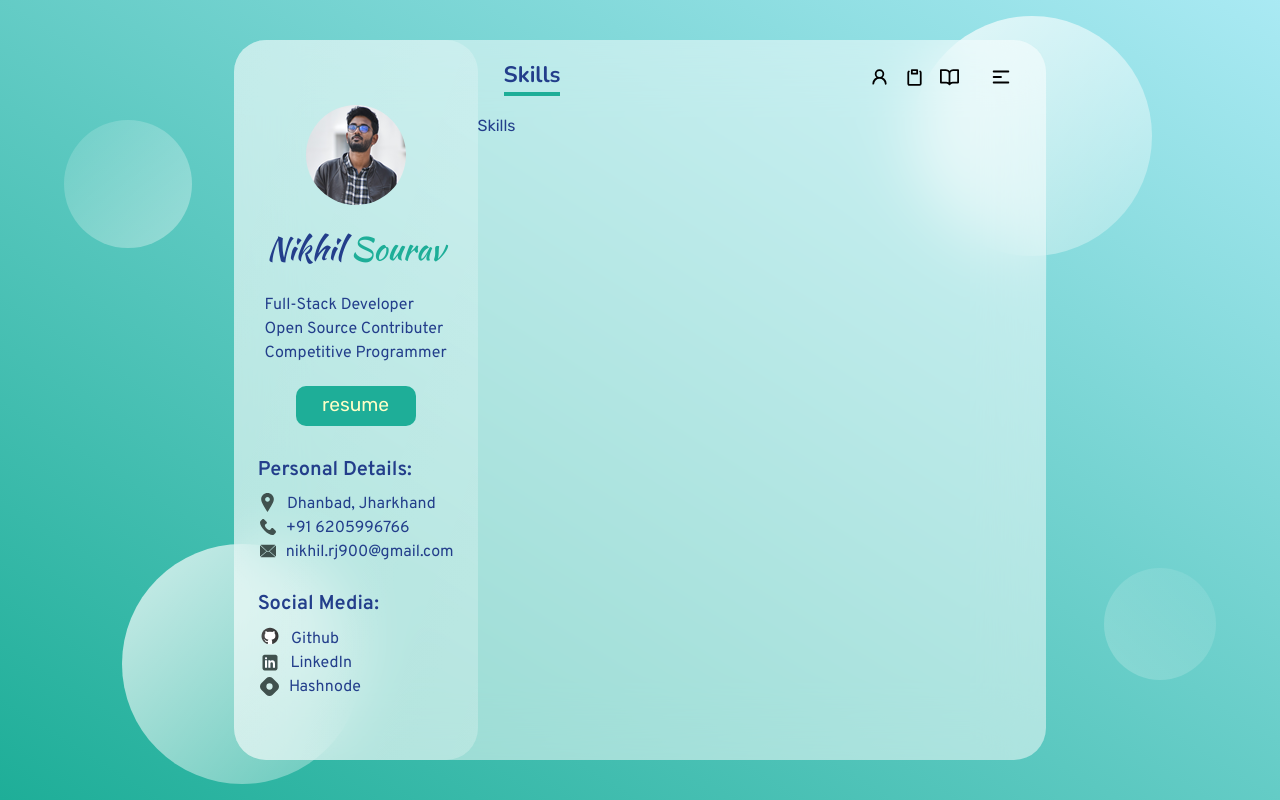
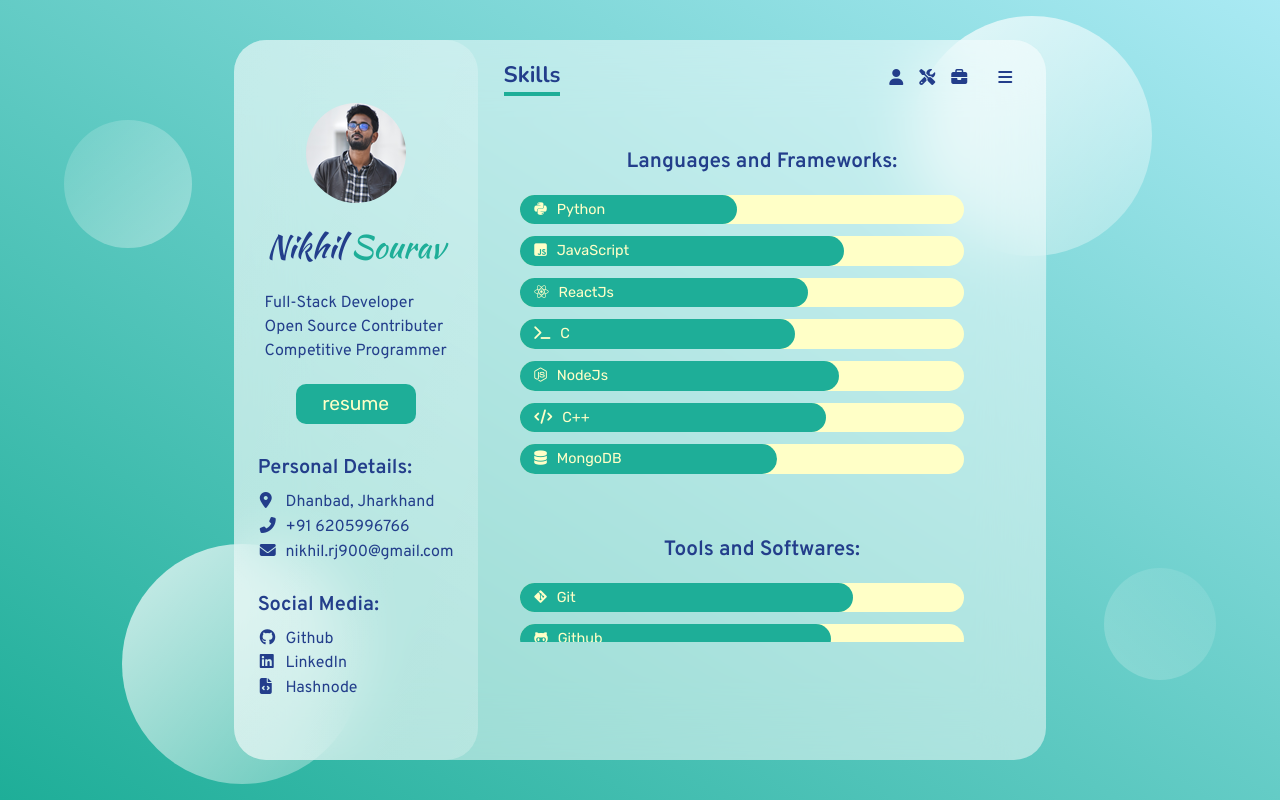
Before and after one commit to nikhilsourav/portfolio, a React (Create React App) app: page /Skills in a window 1280 px wide. Both pictures are taken after a click on the button 1001 px from the left and 77 px from the top of the page. Built offline with nearby package versions, Linux system fonts and the light colour scheme.

Commit message:
replaced icons with fontawesome added skills section

```diff
--- a/public/index.html
+++ b/public/index.html
@@ -19,6 +19,9 @@
   <noscript>You need to enable JavaScript to run this app.</noscript>
   <div id="root"></div>
 
+
+  <!-- font awesome -->
+  <script src="https://kit.fontawesome.com/4a6a3b8743.js" crossorigin="anonymous"></script>
 </body>
 
 </html>
--- a/src/components/Navbar/Navbar.css
+++ b/src/components/Navbar/Navbar.css
@@ -28,6 +28,7 @@
 .navbar_items button {
   outline: none;
   border: none;
+  color: var(--black);
   background-color: transparent;
 }
 /* Ripple effect */
@@ -44,6 +45,7 @@
   background-size: 100%;
   transition: all 0s ease;
 }
+/* Ripple effect end */
 .navbar_menu_container {
   margin-left: 15px;
   border-radius: 50%;
@@ -51,11 +53,10 @@
   transition: all 0.3s linear;
 }
 .navbar_menu {
-  max-width: 38px;
+  max-width: 40px;
   padding: 0.5em;
   cursor: pointer;
 }
-/* ripple effect */
 
 /* ======== Navbar icons ======= */
 .navbar_icon_container {
@@ -73,6 +74,7 @@
   padding: 0.5em;
   width: 100%;
   max-width: 35px;
+  color: var(--black);
 }
 .navbar_icon_container:hover {
   border-radius: 50%;
--- a/src/components/Navbar/Navbar.js
+++ b/src/components/Navbar/Navbar.js
@@ -1,9 +1,5 @@
 import React, { useState, useEffect } from 'react';
 import { Link } from 'react-router-dom';
-import menu from '../../assets/icons/menu.svg';
-import about from '../../assets/icons/person.svg';
-import skills from '../../assets/icons/skill.svg';
-import projects from '../../assets/icons/projects.svg';
 import './Navbar.css';
 
 const Navbar = () => {
@@ -30,7 +26,7 @@ const Navbar = () => {
       <div className='navbar_active'>{activePage}</div>
       <div className='navbar_items'>
         <button className='navbar_menu_container ripple' onClick={toggleIcons}>
-          <img className='navbar_menu navbar_activator' title='menu' src={menu} alt='menu' />
+          <i className='fas fa-bars navbar_menu'></i>
         </button>
         <Link
           to='/Projects'
@@ -42,7 +38,7 @@ const Navbar = () => {
           onClick={() => setActivePage('Projects')}
           href='#'
         >
-          <img className='navbar_icon projects' title='projects' src={projects} alt='' />
+          <i className='fas fa-briefcase navbar_icon projects'></i>
         </Link>
         <Link
           to='/Skills'
@@ -54,7 +50,7 @@ const Navbar = () => {
           onClick={() => setActivePage('Skills')}
           href='#'
         >
-          <img className='navbar_icon skills' title='skills' src={skills} alt='' />
+          <i className='fas fa-tools navbar_icon skills'></i>
         </Link>
         <Link
           onClick={() => setActivePage('About')}
@@ -66,7 +62,7 @@ const Navbar = () => {
               : 'navbar_icon_container ripple'
           }
         >
-          <img className='navbar_icon about' title='about' src={about} alt='' />
+          <i className='fas fa-user navbar_icon about'></i>
         </Link>
       </div>
     </div>
--- a/src/components/Projects/Projects.css
+++ b/src/components/Projects/Projects.css
@@ -105,12 +105,23 @@
   width: 100%;
 }
 .project_links a {
-  transition: all 0.5s ease;
+  transition: all 0.3s ease;
+  transform: scale(1.9);
+  margin: 8px 15px;
+  padding: 5px;
 }
 .project_links a:hover {
-  transform: scale(1.2);
+  transform: scale(2.1);
 }
-.project_links img {
-  max-width: 25px;
-  margin: 8px;
+.project_links a i {
+  color: #353839;
 }
+@media only screen and (max-width: 600px) {
+  .project_links a {
+    transform: scale(1.4);
+    margin: 8px 10px;
+  }
+  .project_links a:hover {
+    transform: scale(1.8);
+  }
+}
--- a/src/components/Sidebar/Sidebar.css
+++ b/src/components/Sidebar/Sidebar.css
@@ -110,34 +110,15 @@
 
 /* ============ Sidebar Icons ============= */
 .sidebar_icons {
+  color: var(--black);
   width: 1.3rem;
   height: 1.3rem;
-  margin: 0px 10px 2px 2px;
-}
-.address {
-  width: 1.2rem;
-  height: 1.2rem;
-  margin: 0px 10px 2px 0px;
-}
-.phone {
-  width: 1rem;
-  height: 1rem;
-}
-.email {
-  width: 1rem;
-  height: 1rem;
-}
-.github {
-  width: 1.4rem;
-  margin: 0px 10px 5px 1px;
-}
-.hashnode {
-  width: 1.2rem;
-  height: 1.2rem;
+  margin: 0px 5px 2px 2px;
 }
 /* ============ Sidebar content ============= */
 .sidebar_details li {
   font-family: 'Overpass';
+  font-size: 1rem;
 }
 
 /* ============ Sidebar social ============= */
--- a/src/components/Sidebar/Sidebar.js
+++ b/src/components/Sidebar/Sidebar.js
@@ -1,11 +1,5 @@
 import React from 'react';
 import profile from '../../assets/projects/profile.png';
-import address from '../../assets/icons/address.svg';
-import phone from '../../assets/icons/phone.svg';
-import email from '../../assets/icons/email.svg';
-import github from '../../assets/icons/github.svg';
-import linkedin from '../../assets/icons/linkedin.svg';
-import hashnode from '../../assets/icons/hashnode.svg';
 import resume from '../../assets/resume/resume.pdf';
 import './Sidebar.css';
 
@@ -32,15 +26,15 @@ const Sidebar = () => {
         <h5 className='sidebar_details_heading'>Personal Details:</h5>
         <ul>
           <li>
-            <img className='sidebar_icons address' src={address} alt='address' />
+            <i className='fas fa-map-marker-alt sidebar_icons address'></i>
             Dhanbad, Jharkhand
           </li>
           <li>
-            <img className='sidebar_icons phone' src={phone} alt='phone' />
+            <i className='fas fa-phone-alt sidebar_icons phone'></i>
             +91 6205996766
           </li>
           <li>
-            <img className='sidebar_icons email' src={email} alt='email' />
+            <i className='fas fa-envelope sidebar_icons email'></i>
             nikhil.rj900@gmail.com
           </li>
         </ul>
@@ -50,7 +44,7 @@ const Sidebar = () => {
         <ul>
           <a href='https://github.com/nikhilsourav' target='_blank' rel='noopener noreferrer'>
             <li>
-              <img className='sidebar_icons github' src={github} alt='github' />
+              <i className='fab fa-github sidebar_icons github'></i>
               Github
             </li>
           </a>
@@ -60,13 +54,13 @@ const Sidebar = () => {
             rel='noopener noreferrer'
           >
             <li>
-              <img className='sidebar_icons linkedin' src={linkedin} alt='linkedin' />
+              <i className='fab fa-linkedin sidebar_icons linkedin'></i>
               LinkedIn
             </li>
           </a>
           <a href='https://hashnode.com/@fifu' target='_blank' rel='noopener noreferrer'>
             <li>
-              <img className='sidebar_icons hashnode' src={hashnode} alt='hashnode' />
+              <i className='fas fa-file-code sidebar_icons hashnode'></i>
               Hashnode
             </li>
           </a>
--- /dev/null
+++ b/src/components/Skills/Bar.js
@@ -0,0 +1,16 @@
+import React from 'react';
+import './Skills.css';
+
+const Bar = ({ value: { icon, name, level } }) => {
+  const bar_width = `${level}%`;
+  return (
+    <div className='bar'>
+      <div className='bar_wrapper' style={{ width: bar_width }}>
+        {icon}
+        <span className='bar_name'>{name}</span>
+      </div>
+    </div>
+  );
+};
+
+export default Bar;
--- a/src/components/Skills/Skills.css
+++ b/src/components/Skills/Skills.css
@@ -0,0 +1,48 @@
+.skills_container {
+  padding: 20px;
+  width: 85%;
+  margin: 0 auto;
+  height: 33rem;
+  overflow-y: scroll;
+}
+.skills_languages {
+  margin-top: 1rem;
+}
+.skills_tools {
+  margin-top: 4rem;
+}
+
+.skills_language_heading {
+  margin-bottom: 20px;
+  text-align: center;
+  font-size: 1.3rem;
+  font-family: 'Overpass';
+  font-weight: 600;
+  color: var(--black);
+}
+
+.bar {
+  width: 100%;
+  background-color: var(--white);
+  border-radius: 20px;
+  margin-bottom: 12px;
+  margin-left: -20px;
+}
+
+.bar_icon {
+  width: 15px;
+  height: 15px;
+}
+
+.bar_wrapper {
+  background-color: var(--darkColor);
+  border-radius: 20px;
+  margin-top: 10px;
+  padding: 4px 14px;
+  color: var(--white);
+  font-size: 0.9rem;
+}
+
+.bar_name {
+  margin-left: 10px;
+}
--- a/src/components/Skills/Skills.js
+++ b/src/components/Skills/Skills.js
@@ -1,10 +1,99 @@
 import React from 'react';
 import './Skills.css';
+import Bar from './Bar';
+
+// languages and tools data
+const languages = [
+  {
+    icon: <i class='fab fa-python'></i>,
+    name: 'Python',
+    level: '49',
+  },
+  {
+    icon: <i class='fab fa-js-square'></i>,
+    name: 'JavaScript',
+    level: '73',
+  },
+  {
+    icon: <i class='fab fa-react'></i>,
+    name: 'ReactJs',
+    level: '65',
+  },
+  {
+    icon: <i class='fas fa-terminal'></i>,
+    name: 'C',
+    level: '62',
+  },
+
+  {
+    icon: <i class='fab fa-node-js'></i>,
+    name: 'NodeJs',
+    level: '72',
+  },
+  {
+    icon: <i class='fas fa-code'></i>,
+    name: 'C++',
+    level: '69',
+  },
+  {
+    icon: <i class='fas fa-database'></i>,
+    name: 'MongoDB',
+    level: '58',
+  },
+];
+
+const tools = [
+  {
+    icon: <i class='fab fa-git-alt'></i>,
+    name: 'Git',
+    level: '75',
+  },
+  {
+    icon: <i class='fab fa-github-alt'></i>,
+    name: 'Github',
+    level: '70',
+  },
+  {
+    icon: <i class='fab fa-figma'></i>,
+    name: 'Figma',
+    level: '60',
+  },
+  {
+    icon: <i class='fab fa-windows'></i>,
+    name: 'VS Code',
+    level: '80',
+  },
+  {
+    icon: <i class='fas fa-camera'></i>,
+    name: 'Photoshop',
+    level: '73',
+  },
+  {
+    icon: <i class='fas fa-address-card'></i>,
+    name: 'Postman',
+    level: '70',
+  },
+];
 
 const Skills = () => {
   return (
-    <div>
-      <p className='Skills'>Skills</p>
+    <div className='skills_container'>
+      <div className='skills_languages'>
+        <h5 className='skills_language_heading'>Languages and Frameworks:</h5>
+        <div className='skills_language_body'>
+          {languages.map((language, index) => (
+            <Bar value={language} key={index} />
+          ))}
+        </div>
+      </div>
+      <div className='skills_tools'>
+        <h5 className='skills_language_heading'>Tools and Softwares:</h5>
+        <div className='skills_language_body'>
+          {tools.map((tool, index) => (
+            <Bar value={tool} key={index} />
+          ))}
+        </div>
+      </div>
     </div>
   );
 };
```
Also changed, not shown: src/components/Projects/Projects.js (+15 -17 lines).
